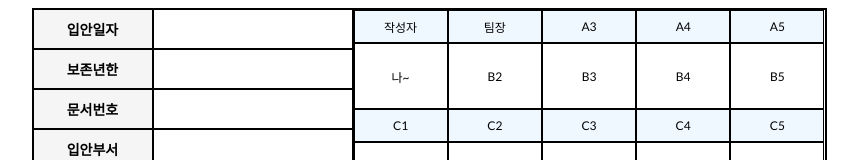
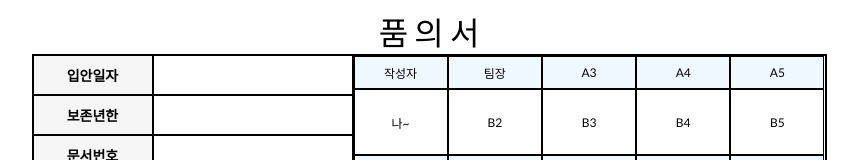
Before and after one commit to butter-cloud/esign-ckeditor, a React (Vite) app: page / in a window 1280 px wide. Shown: the top 160 px of the page, without its empty margins (211-1069 px from the left). Built offline with nearby package versions, Linux system fonts and the light colour scheme.

Commit message:
add document title

```diff
--- a/src/components/header/Header.css
+++ b/src/components/header/Header.css
@@ -1,3 +1,9 @@
+.doc-title {
+    font-size: 2rem;
+    text-align: center;
+    width: 100%;
+}
+
 .doc-table {
     display: grid;
     grid-template-columns: 120px 200px 1fr;
--- a/src/components/header/Header.jsx
+++ b/src/components/header/Header.jsx
@@ -1,12 +1,13 @@
 import './Header.css';
 import ApprovalGrid from "../approvalGrid/ApprovalGrid.jsx";
 import { Fragment } from "react";
-import App from "../../App.jsx";
 
 export const Header = () => {
   const labels = ["입안일자", "보존년한", "문서번호", "입안부서", "입 안 자"];
 
   return (
+    <>
+    <div className="doc-title">품 의 서</div>
     <div className="doc-table">
       {labels.map((label, idx) => (
         <Fragment key={idx}>
@@ -26,6 +27,7 @@ export const Header = () => {
         <input type="text" defaultValue="테스트" />
       </div>
     </div>
+    </>
   );
 };
 
```
